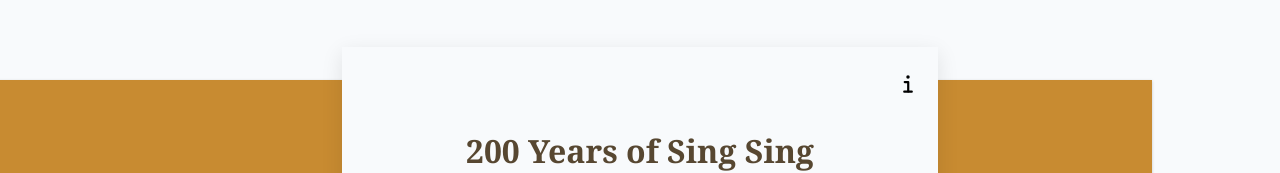
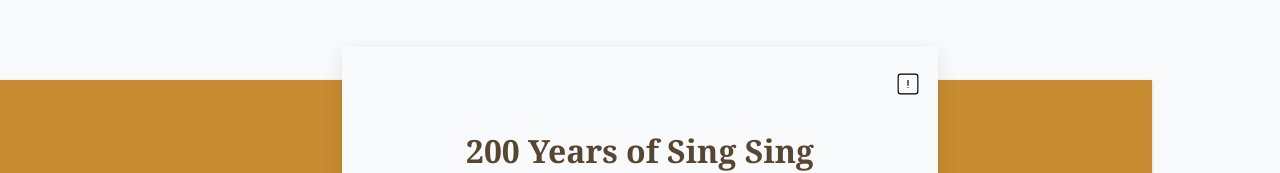
Before and after one commit to samweldon9393/SingSingPrisonMuseum-maps, a React (Create React App) app: page /#/ in a window 1280 px wide. Shown: the top 173 px of the page. Built offline with nearby package versions, Linux system fonts and the light colour scheme.

Commit message:
Change info button

```diff
--- a/src/LandingPage.css
+++ b/src/LandingPage.css
@@ -77,8 +77,8 @@
 }
 
 .info-button button:hover {
-  transform: scale(1.5);
-  transition: ease-in-out .3s;
+  transform: scale(1.2);
+  transition: ease-in-out .2s;
   cursor: pointer;
 }
 
--- a/src/LandingPage.tsx
+++ b/src/LandingPage.tsx
@@ -1,7 +1,7 @@
 // src/LandingPage.tsx
 import { useNavigate } from "react-router-dom";
 import { useLanguage } from "./LanguageContext";
-import { IoInformation } from "react-icons/io5";
+import { CiSquareInfo } from "react-icons/ci";
 import "./LandingPage.css";
 
 const LandingPage = () => {
@@ -24,7 +24,7 @@
             <div className="info-card">
               <div className="info-button">
                 <button onClick={() => handleInfo()}>
-                      {<IoInformation size={28}/>}
+                      {<CiSquareInfo size={28}/>}
                 </button>
               </div>
               </div>
```
